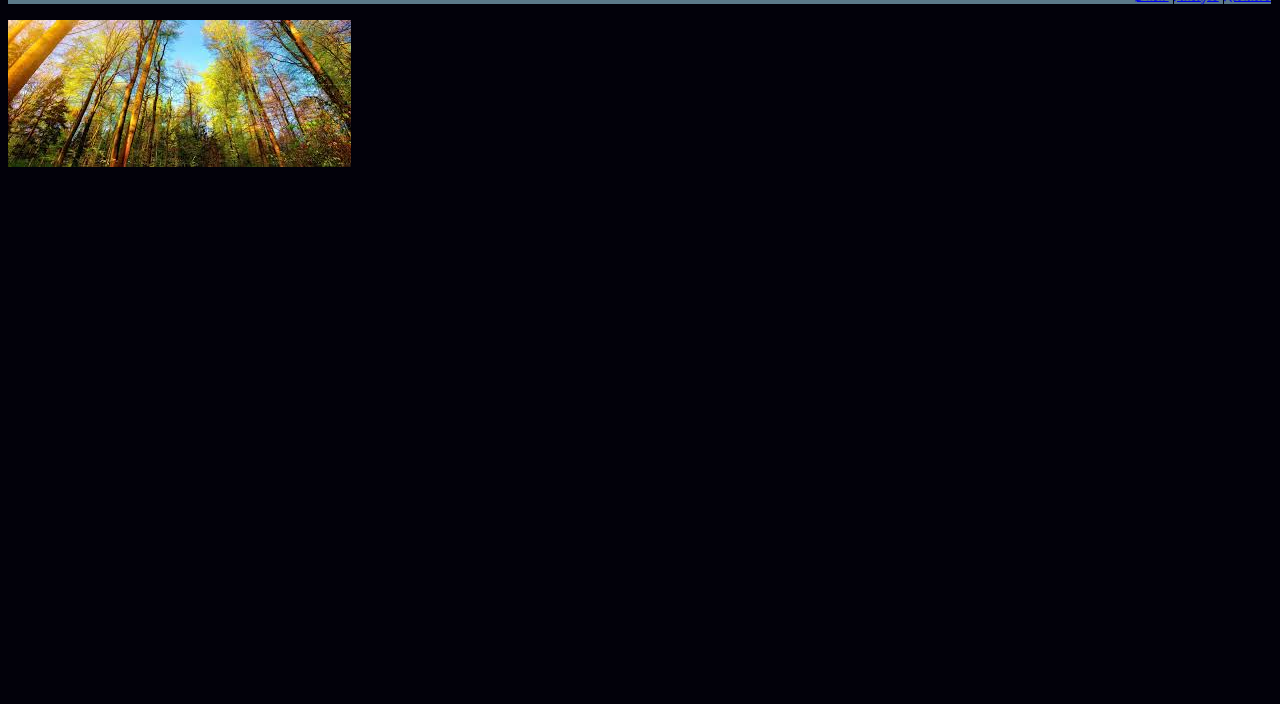
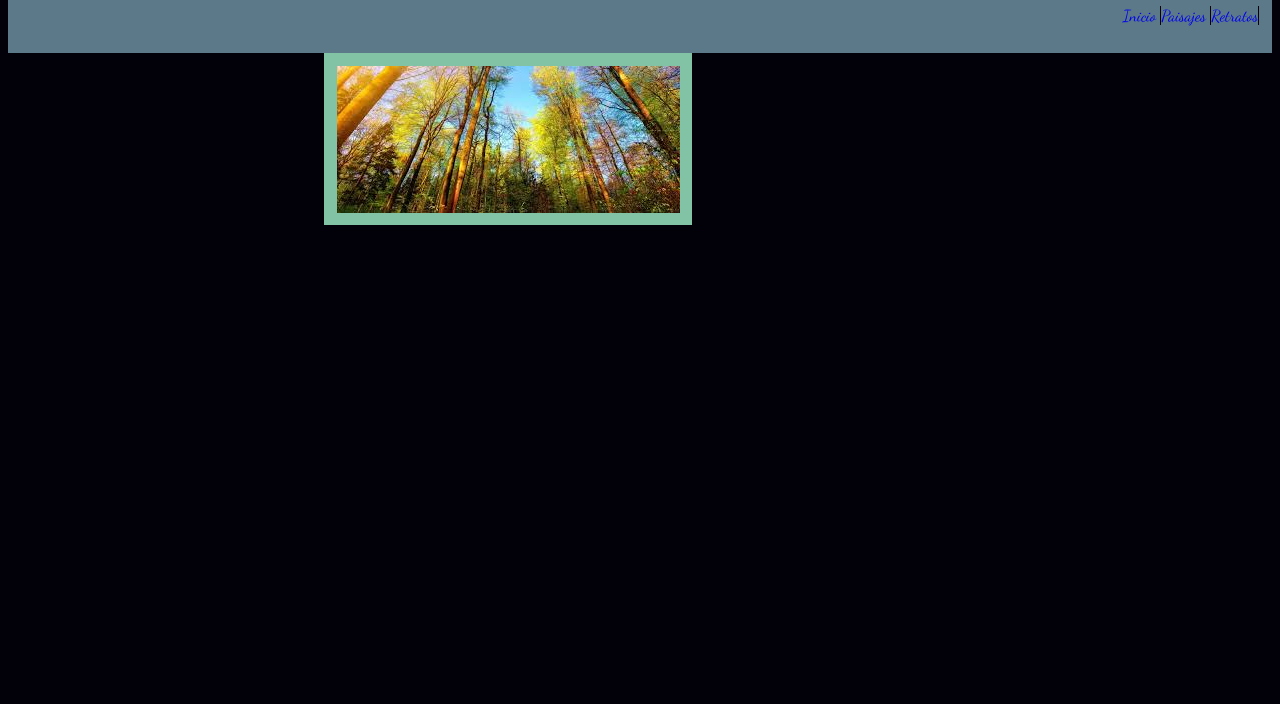
Before and after one commit to iqaldebaran/EXAMEN2CSS, a plain HTML site: page index.html in a window 1280 px wide. Shown: the part 96-800 px from the top of the page. Drawn offline with Linux system fonts and the light colour scheme.

Commit message:
Se elimina el subrayado en menu

```diff
--- a/css/estilos.css
+++ b/css/estilos.css
@@ -1,7 +1,6 @@
 body{
     font-family: 'Dancing Script', cursive;
     background-color: #02010a;
-
 
 }
 /*--Propiedades de la Cabecera--*/
@@ -9,6 +8,7 @@ header{
     background-color: #5b7989;
     border-top-left-radius: 10px;
     border-top-right-radius: 10px;
+    padding: 1%;
 }
 
 /*--Propiedades del Título principal--*/
@@ -22,6 +22,26 @@ li{
     display: inline;
     border-right: 1px solid #02010a;
 }
+
+a {
+    text-decoration: none;
+}
+
+
 nav{
     text-align: right;
 }
+
+img{
+    box-shadow: 2px 2px #02010a;
+    padding: 2%;
+    background-color: #82c3a6;
+
+
+}
+#imgCentral{
+    display: block;
+    margin-left: auto;
+    margin-right: auto;
+    width: 50%;
+}
```
